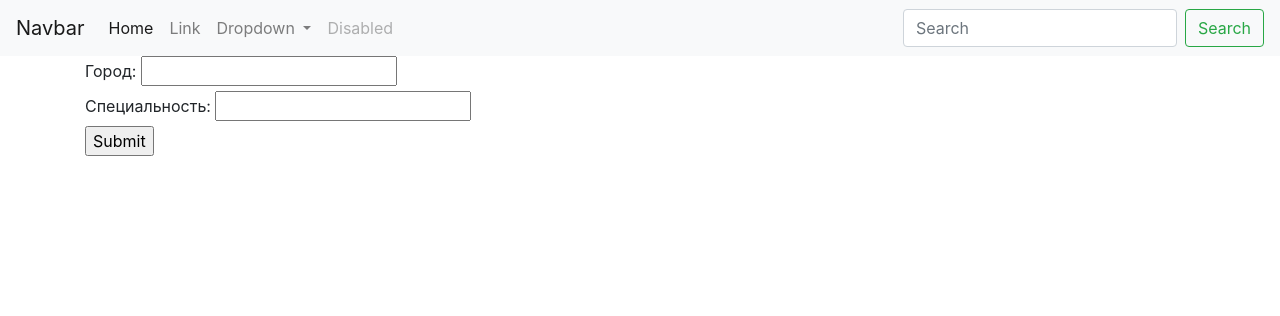
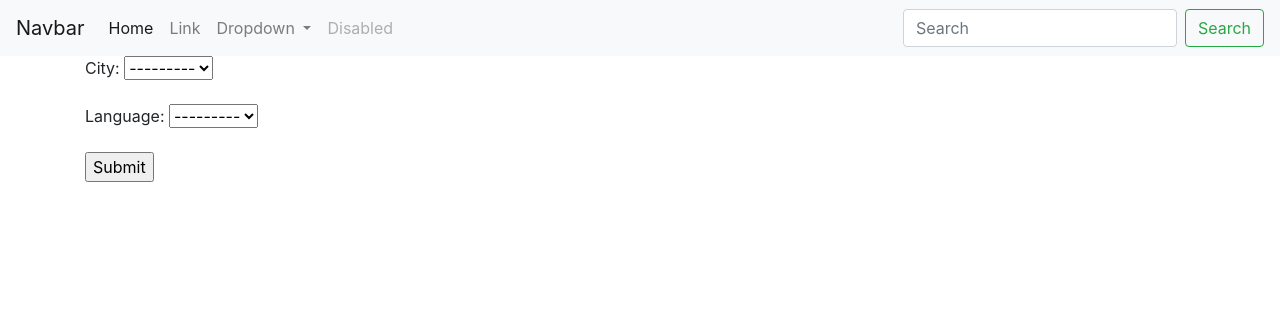
Before and after one commit to serjkas/udemy_django_scraping_study, a Django app: page /home in a window 1280 px wide. Shown: the top 316 px of the page. Run offline with Django 3.2, Linux system fonts and the light colour scheme; data that the repository does not hold is empty.

Commit message:
add filter by add from django form

```diff
--- /dev/null
+++ b/scraping/forms.py
@@ -0,0 +1,8 @@
+from django import forms
+
+from scraping.models import City, Language
+
+
+class FindForm(forms.Form):
+    city = forms.ModelChoiceField(queryset=City.objects.all())
+    language = forms.ModelChoiceField(queryset=Language.objects.all())
--- a/scraping/templates/scraping/home.html
+++ b/scraping/templates/scraping/home.html
@@ -19,10 +19,7 @@
 
 
 <form method="get" action="">
-  <label>Город:</label>
-  <input type="text" name="city"> <br>
-  <label>Специальность:</label>
-  <input type="text" name="language"> <br>
+  {{ form.as_p }}
   <input type="submit" name="Submit">
 </form>
 
--- a/scraping/views.py
+++ b/scraping/views.py
@@ -1,22 +1,27 @@
 from django.shortcuts import render
+
+from .forms import FindForm
 from .models import Vacancy
 
 
 def home_view(request):
-    # print(request.GET)
+    print(request.GET)
+    form = FindForm()
     city = request.GET.get('city')
     language = request.GET.get('language')
+
     qs = []
     if city or language:
         _filter = {}
         if city:
-            _filter['city__name'] = city
+            _filter['city__id'] = city
         if language:
-            _filter['language__name'] = language
+            _filter['language__id'] = language
 
         qs = Vacancy.objects.filter(**_filter)
 
     content = {
-        'object_list': qs
+        'object_list': qs,
+        'form': form
     }
     return render(request, 'scraping/home.html', content)
```
